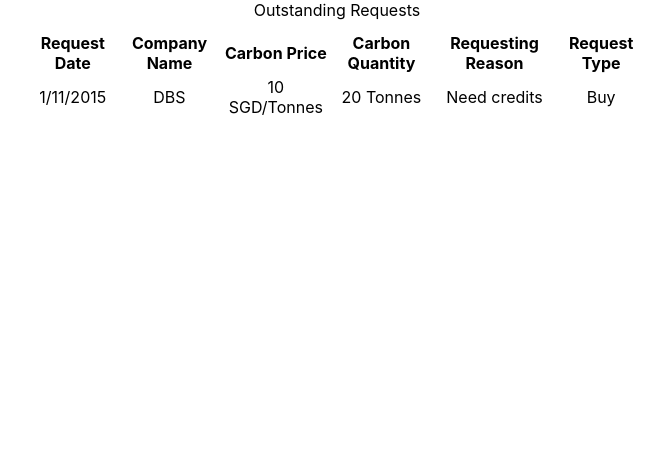
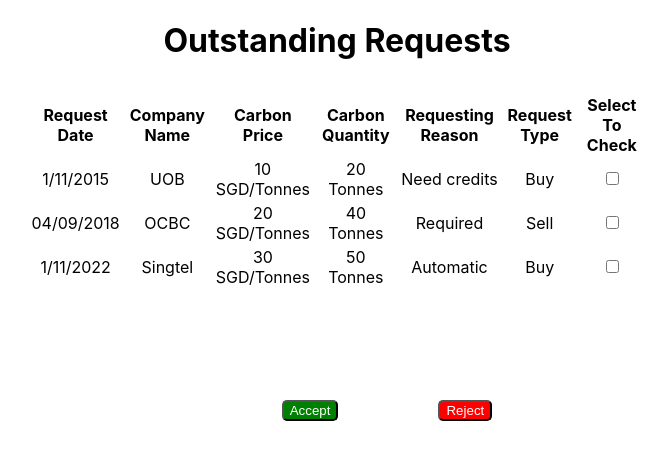
Before and after one commit to NotAnAddictz/TechTrek25, a React (Create React App) app in the folder carbon-trading-webapp/: page / in a window 1280 px wide. Shown: the top 460 px of the page, without its empty margins (303-971 px from the left). Built offline with nearby package versions, Linux system fonts and the light colour scheme.

Commit message:
implement checkbox and buttons (functionality not implemented)

```diff
--- a/carbon-trading-webapp/src/pages/OtherRequestPage.jsx
+++ b/carbon-trading-webapp/src/pages/OtherRequestPage.jsx
@@ -1,14 +1,18 @@
-import React from 'react'
+import * as React from 'react'
 
 const data = [
-    {requestdate: "1/11/2015", companyname: "DBS", carbonprice: "10 SGD/Tonnes", carbonquantity: "20 Tonnes",
-    requestingreason: "Need credits", requesttype: "Buy"}
+    {requestdate: "1/11/2015", companyname: "UOB", carbonprice: "10 SGD/Tonnes", carbonquantity: "20 Tonnes",
+        requestingreason: "Need credits", requesttype: "Buy"},
+    {requestdate: "04/09/2018", companyname: "OCBC", carbonprice: "20 SGD/Tonnes", carbonquantity: "40 Tonnes",
+        requestingreason: "Required", requesttype: "Sell"},
+    {requestdate: "1/11/2022", companyname: "Singtel", carbonprice: "30 SGD/Tonnes", carbonquantity: "50 Tonnes",
+        requestingreason: "Automatic", requesttype: "Buy"}
 ]
 
 const OtherRequestPage = () => {
-
   return (
-    <div>Outstanding Requests
+    <div>
+        <h1>Outstanding Requests</h1>
         <table className="center">
             <tr>
                 <th>Request Date</th>
@@ -17,6 +21,7 @@ const OtherRequestPage = () => {
                 <th>Carbon Quantity</th>
                 <th>Requesting Reason</th>
                 <th>Request Type</th>
+                <th>Select To Check</th>
             </tr>
             {data.map((val, key) => {
                     return (
@@ -27,11 +32,17 @@ const OtherRequestPage = () => {
                             <td>{val.carbonquantity}</td>
                             <td>{val.requestingreason}</td>
                             <td>{val.requesttype}</td>
+                            <td><input type='checkbox'/></td>
                         </tr>
                     )
             })}
         </table>
-
+        <button style={{backgroundColor: "green", color: "white", borderRadius: "5px", margin: "100px"}}>
+            Accept
+        </button>
+        <button style={{backgroundColor: "red", color: "white", borderRadius: "5px"}}>
+            Reject
+        </button>
     </div>
   )
 }
```
